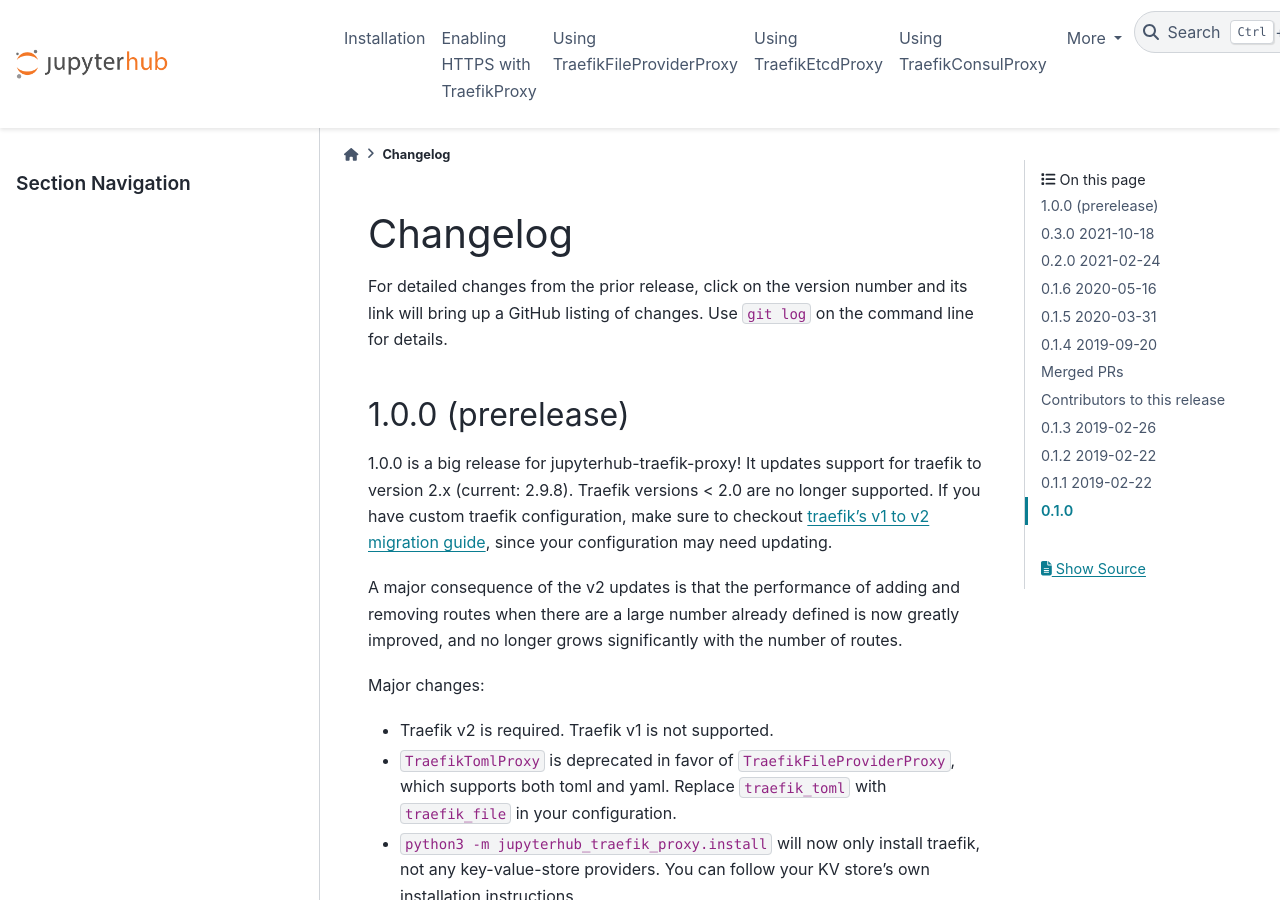
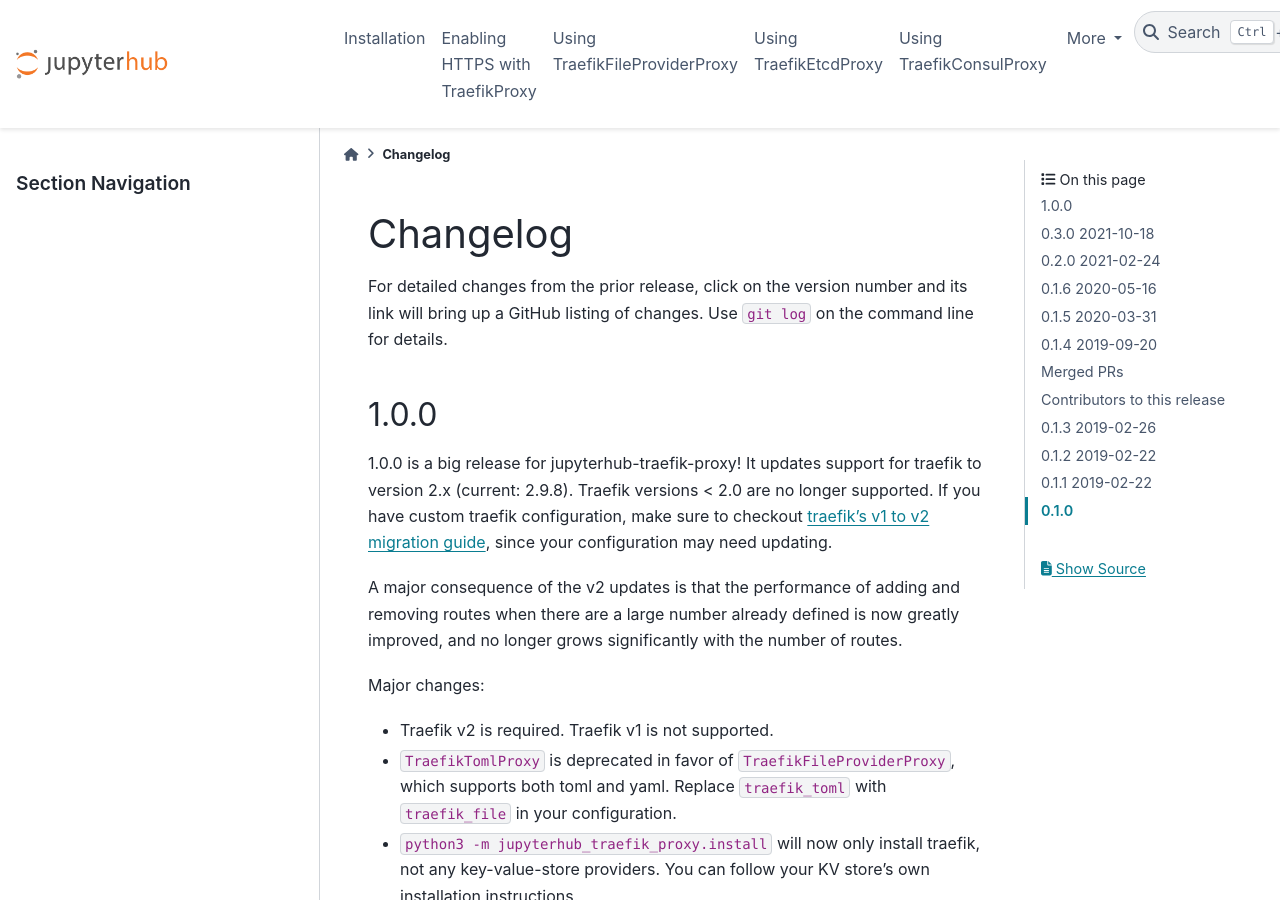
Before and after one commit to jupyterhub/traefik-proxy, a Sphinx documentation site: the page built from docs/source/changelog.md, in a window 1280 px wide and 900 px high. Built offline with Sphinx 7.4.7 and the PyData theme 0.15.4, drawn with Linux system fonts in a browser that asks for light colours.

Commit message:
1.0 is not a prerelease anymore

```diff
--- a/docs/source/changelog.md
+++ b/docs/source/changelog.md
@@ -4,7 +4,7 @@
 and its link will bring up a GitHub listing of changes. Use `git log` on
 the command line for details.
 
-## 1.0.0 (prerelease)
+## 1.0.0
 
 1.0.0 is a big release for jupyterhub-traefik-proxy!
 It updates support for traefik to version 2.x (current: 2.9.8).
```
